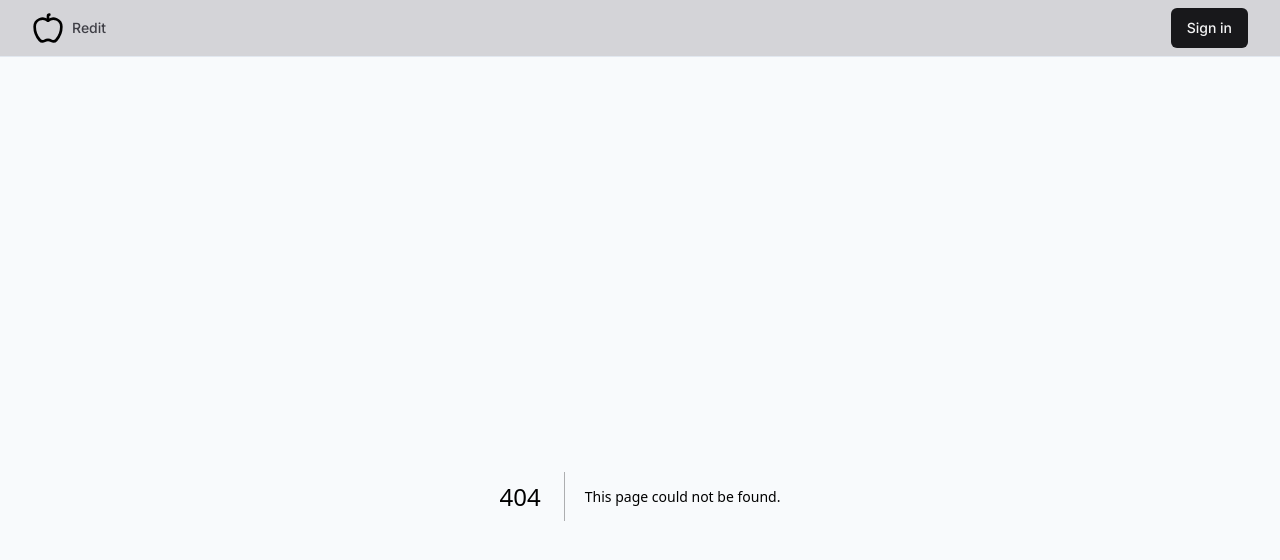
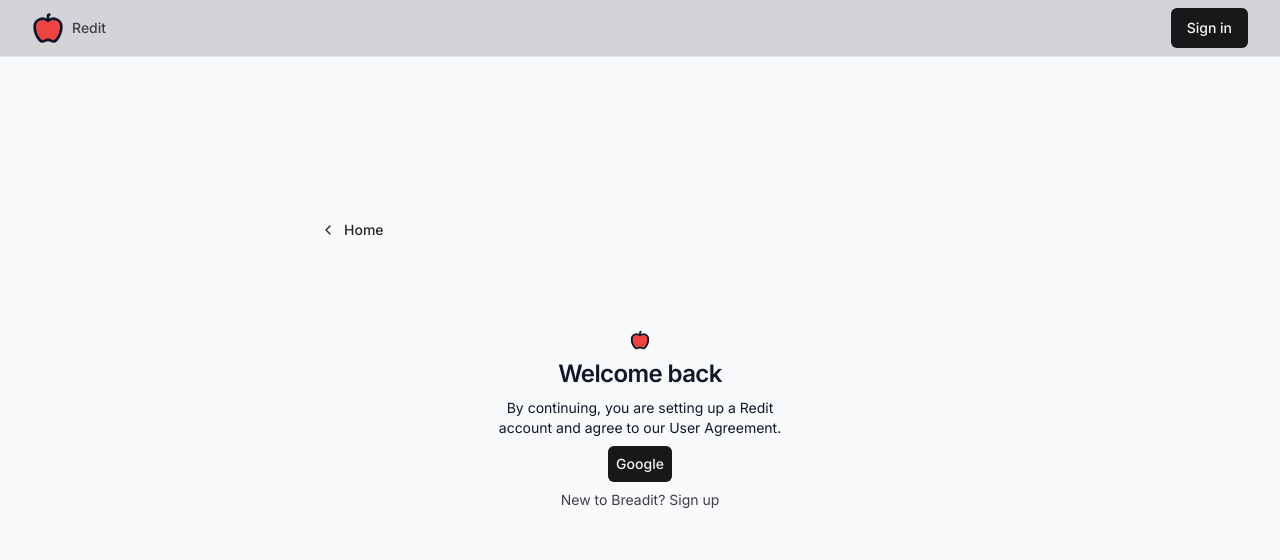
Before and after one commit to TrHuyD/redit, a Next.js app: page /sign-in in a window 1280 px wide. Before the commit this address had no page. Shown: the top 560 px of the page. Built offline with nearby package versions, Linux system fonts and the light colour scheme; no server answers.

Commit message:
Add basic Google Sign in

```diff
--- /dev/null
+++ b/src/app/(auth)/sign-in/components/SignIn.tsx
@@ -0,0 +1,26 @@
+'use client'
+import Logo from "@/components/ui/Icons";
+import Link from "next/link";
+import UserAuthForm from "./UserAuthForm";
+
+
+export default function SignIn()
+{
+    return <div className="container mx-auto flex w-full flex-col justify-center space-y-6 sm:w-[400px]">
+        <div className="flex flex-col space-y-2 text-center">
+            <Logo size="sm" className="mx-auto"></Logo>
+            <h1 className="text-2xl font-semibold tracking-tight">Welcome back</h1>
+            <p className="text-sm max-w-xs mx-auto">
+            By continuing, you are setting up a Redit account and agree to our User Agreement.
+            </p>
+            {/* sign in here  */}
+            <UserAuthForm />
+            <p className='px-8 text-center text-sm text-zinc-700'>
+                New to Breadit?{' '}
+                <Link href ='/sign-up' className='hover:text-zinc-800 text-sm underline-offset-4'>Sign up</Link>
+            </p>
+
+        </div>
+
+    </div>
+}
--- /dev/null
+++ b/src/app/(auth)/sign-in/components/UserAuthForm.tsx
@@ -0,0 +1,38 @@
+'use client'
+import { Button } from "@/components/ui/Button";
+import { cn } from "@/lib/utils";
+import { useState } from "react";
+import {signIn} from "next-auth/react"
+import { toast } from "sonner";
+
+interface UserAuthFormProps extends React.HtmlHTMLAttributes<HTMLDivElement>{}
+export default function UserAuthForm({className,...props}: UserAuthFormProps)
+{
+    const [isLoading, setIsLoading] =useState(false)
+    const loginWithGoogle =async()=>
+    {
+        setIsLoading(true)
+        try
+        {
+            await signIn('google')
+
+        }
+        catch (error)
+        {
+            console.log("b")
+            toast.error("There was a problem", {
+                description: "Your changes were not saved",
+              })
+        }
+        finally
+        {
+            setIsLoading(false)
+        }
+    }
+
+    return (
+        <div className={cn('flex justify-center',className)} {...props}>
+                <Button onClick={loginWithGoogle} isLoading={isLoading} size="sm">Google</Button>
+        </div>
+    )
+}
--- /dev/null
+++ b/src/app/(auth)/sign-in/page.tsx
@@ -0,0 +1,19 @@
+import SignIn from './components/SignIn'
+import { buttonVariants } from '@/components/ui/Button'
+import { cn } from '@/lib/utils'
+import { ChevronLeft } from 'lucide-react'
+import Link from 'next/link'
+
+export default function Page() {
+  return (
+    <div className='absolute inset-0'>
+      <div className='h-full max-w-2xl mx-auto flex flex-col items-center justify-center gap-20'>
+        <Link href='/' className={cn(buttonVariants({ variant: 'ghost' }),'self-start -mt-20')}>
+        <ChevronLeft className='mr-2 h-4 w-4' />
+          Home
+        </Link>
+        <SignIn />
+      </div>
+    </div>
+  )
+}
--- /dev/null
+++ b/src/app/api/auth/[...nextauth]/route.ts
@@ -0,0 +1,6 @@
+import { authOptions } from "@/lib/auth"
+import NextAuth from "next-auth"
+
+const handler = NextAuth(authOptions)
+
+export { handler as GET, handler as POST }
--- a/src/components/ui/Navbar.tsx
+++ b/src/components/ui/Navbar.tsx
@@ -1,19 +1,27 @@
 import Link from "next/link";
-import { Apple } from "lucide-react";
 import { buttonVariants } from "./Button";
-const Navbar = async () =>
-{
-return <div className="fixed top-0 inset-x-0 h-fit border-b bg-zinc-300 z-[10] py-2">
+import Logo from "./Icons";
+import { getAuthSession } from "@/lib/auth";
+
+const Navbar =async() =>{
+
+    const session= await getAuthSession()
+    return (<div className="fixed top-0 inset-x-0 h-fit border-b bg-zinc-300 z-[10] py-2">
     <div className="container max-w-7xl h-full  mx-auto flex items-center justify-between gap-2">
     {/* logo */}
+
     <Link href ='/' className="flex gap-2 items-center">
-    <Apple className="h-8 w-8"></Apple>
+    <Logo></Logo>
     <p className="hidden text-zinc-700 text-sm font-medium md:block ">Redit</p>
+
     </Link>
     {/*search bar */}
-
-    <Link href ='/sign-in' className={buttonVariants()}>Sign in</Link>
+    {
+    session?.user?
+    (<p>You re logged in</p>):
+    (<Link href ='/sign-in' className={buttonVariants()}>Sign in</Link>)
+    }
     </div>
-</div>
+</div>)
 }
 export default Navbar;
--- a/src/components/ui/sonner.tsx
+++ b/src/components/ui/sonner.tsx
@@ -1,4 +1,4 @@
-"use client"
+
 
 import { useTheme } from "next-themes"
 import { Toaster as Sonner, type ToasterProps } from "sonner"
--- /dev/null
+++ b/src/lib/auth.ts
@@ -0,0 +1,76 @@
+
+import { getServerSession, NextAuthOptions } from "next-auth"
+import { PrismaAdapter } from "@next-auth/prisma-adapter"
+import GoogleProvider from "next-auth/providers/google"
+import { nanoid } from "nanoid"
+
+import { db } from "./db"
+
+export const authOptions: NextAuthOptions = {
+  adapter: PrismaAdapter(db),
+
+  session: {
+    strategy: "jwt",
+  },
+
+  pages: {
+    signIn: "/sign-in",
+  },
+
+  providers: [
+    GoogleProvider({
+      clientId: process.env.GOOGLE_CLIENT_ID!,
+      clientSecret: process.env.GOOGLE_CLIENT_SECRET!,
+    }),
+  ],
+
+  callbacks: {
+    async jwt({ token, user }) {
+      // If user just signed in
+      if (user) {
+        token.id = user.id
+      }
+
+      const dbUser = await db.user.findUnique({
+        where: {
+          email: token.email!,
+        },
+      })
+
+      if (!dbUser) {
+        return token
+      }
+
+      if (!dbUser.username) {
+        await db.user.update({
+          where: { id: dbUser.id },
+          data: {
+            username: nanoid(10),
+          },
+        })
+      }
+
+      return {
+        ...token,
+        id: dbUser.id,
+        name: dbUser.name,
+        email: dbUser.email,
+      }
+    },
+
+    async session({ session, token }) {
+      if (token && session.user) {
+        session.user.id = token.id as string
+        session.user.name = token.name
+        session.user.email = token.email
+        session.user.username=token.username
+      }
+
+      return session
+    },
+    redirect(){
+        return '/'
+    }
+  },
+}
+export const getAuthSession = () => getServerSession(authOptions)
```
Also changed, not shown: src/types/Users/next-auth.d.ts (added, +19 -0 lines).
